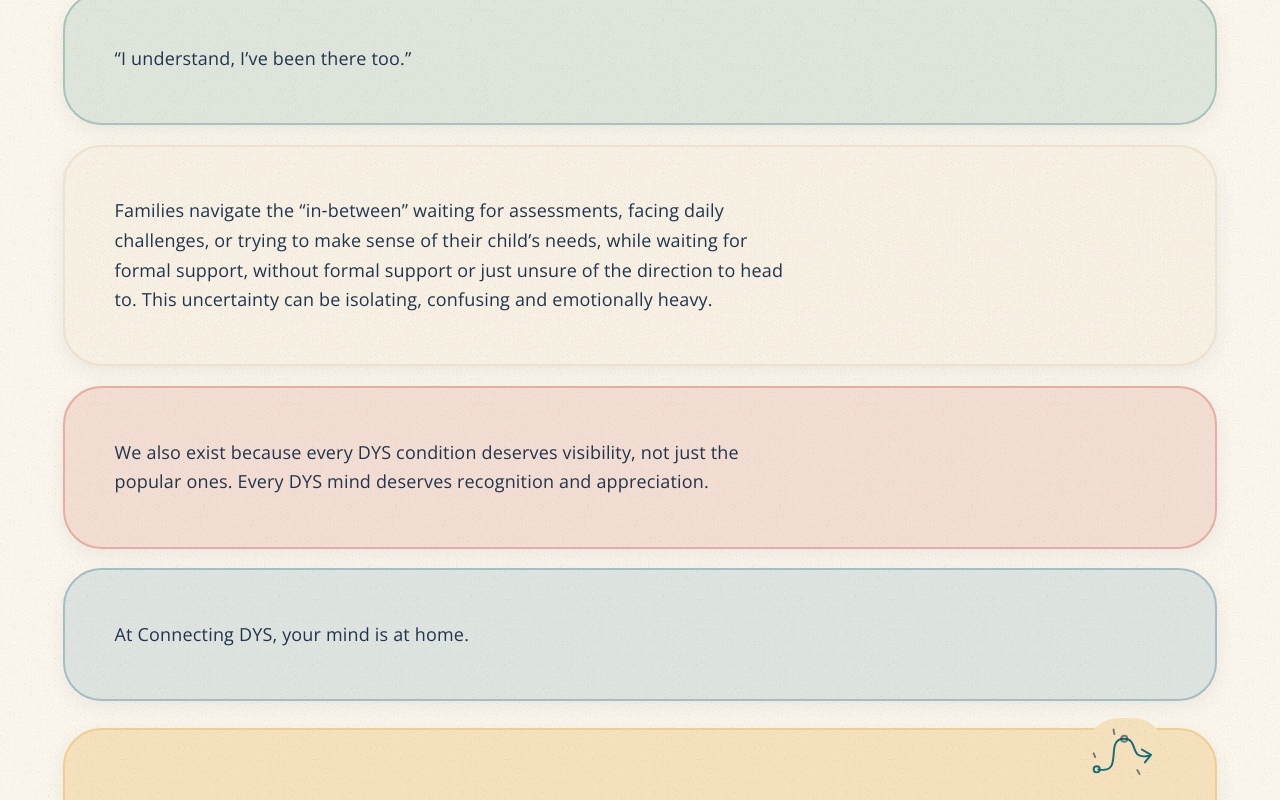
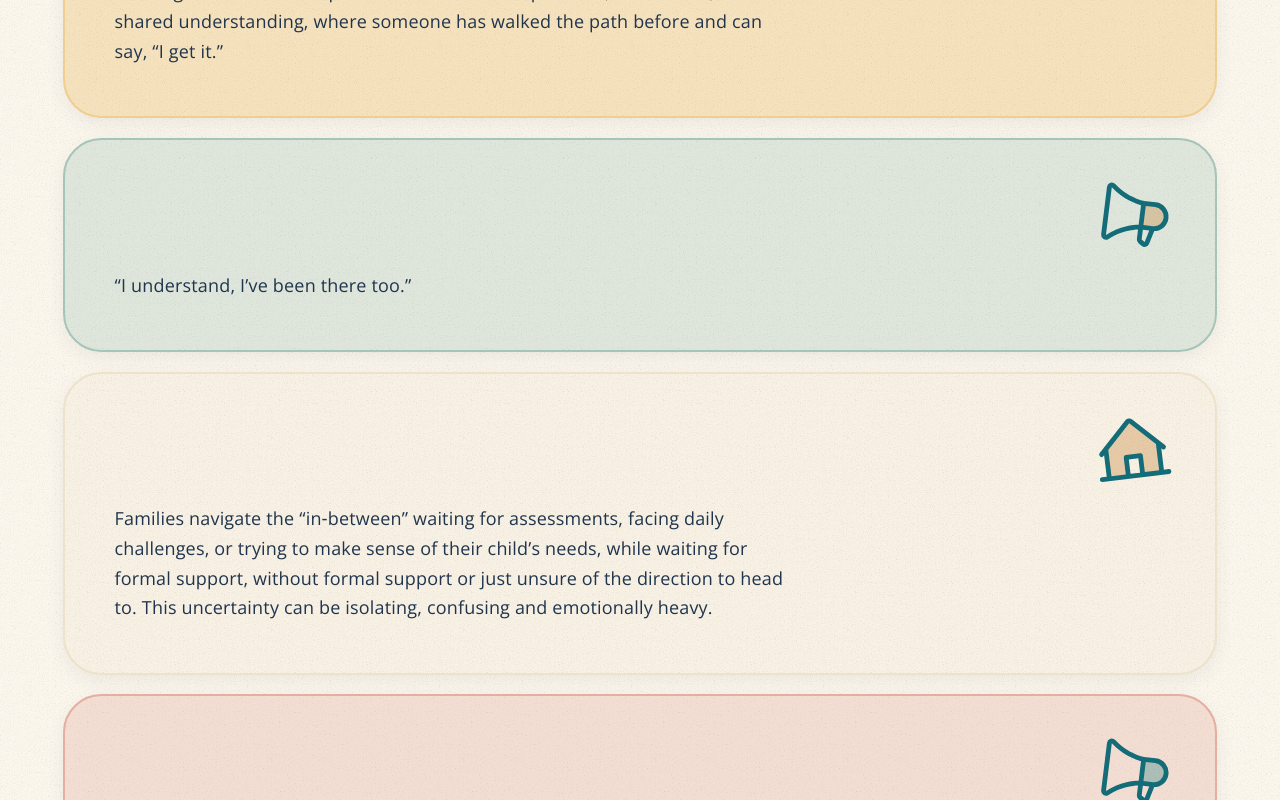
Before and after one commit to jonathan-hansel-awo/connecting-dys, a Next.js app: page /about in a window 1280 px wide. Shown: the part 1740-2540 px from the top of the page. Built offline with nearby package versions, Linux system fonts and the light colour scheme.

Commit message:
Replace panel doodles with transparent Phosphor corner illustrations

```diff
--- a/package.json
+++ b/package.json
@@ -20,6 +20,7 @@
     "@fontsource/open-sans": "^5.3.0",
     "@gsap/react": "^2.1.2",
     "@hookform/resolvers": "^7.0.6",
+    "@phosphor-icons/react": "^2.1.10",
     "class-variance-authority": "^0.7.1",
     "clsx": "^2.1.1",
     "cn": "^0.5.2",
--- a/src/components/difference-page.tsx
+++ b/src/components/difference-page.tsx
@@ -11,9 +11,9 @@ export function DifferencePage({ difference }: { difference: Difference }) {
   return <main id="main-content" tabIndex={-1} className={`reading-page wrap difference-page theme-${difference.theme}`}>
     <Link href="/" className="breadcrumb">Back to home</Link>
     <header className="editorial-heading topic-heading"><div><p className="eyebrow">Understanding DYS · {difference.cue}</p><h1>{difference.name}</h1><p>{detail.introduction}</p></div><div className="topic-art"><DifferenceArtwork index={difference.artIndex} /></div></header>
-    <section className="copy-panel panel-blue" aria-labelledby="difference-about"><h2 id="difference-about">What is {difference.name.toLowerCase()}?</h2><p>{detail.about}</p><p>Everyone’s experience is different. These examples are an introduction, rather than a checklist or a diagnosis.</p></section>
+    <section className="copy-panel panel-blue has-edge-doodle" aria-labelledby="difference-about"><EdgeDoodle motif="awareness" /><h2 id="difference-about">What is {difference.name.toLowerCase()}?</h2><p>{detail.about}</p><p>Everyone’s experience is different. These examples are an introduction, rather than a checklist or a diagnosis.</p></section>
     <section className="difference-experiences" aria-labelledby="experience-title"><h2 id="experience-title">What it can feel like</h2><ul>{detail.experiences.map(item => <li key={item}>{item}</li>)}</ul></section>
-    <section aria-labelledby="everyday-title"><h2 id="everyday-title">In everyday life</h2><div className="building-columns"><article className="copy-panel panel-amber has-edge-doodle"><EdgeDoodle motif="book" /><h3>Learning and education</h3><p>{detail.education}</p></article><article className="copy-panel panel-teal"><h3>Life, work and connection</h3><p>{detail.everyday}</p></article></div></section>
+    <section aria-labelledby="everyday-title"><h2 id="everyday-title">In everyday life</h2><div className="building-columns"><article className="copy-panel panel-amber has-edge-doodle"><EdgeDoodle motif="book" /><h3>Learning and education</h3><p>{detail.education}</p></article><article className="copy-panel panel-teal has-edge-doodle"><EdgeDoodle motif="connection" /><h3>Life, work and connection</h3><p>{detail.everyday}</p></article></div></section>
     <section className="topic-invitation copy-panel panel-cream has-edge-doodle" aria-labelledby="topic-community"><EdgeDoodle motif="home" /><h2 id="topic-community">Your mind is at home here.</h2><p>Connecting DYS is building a community rooted in lived experience and shared understanding. You are welcome whether you have a diagnosis, are waiting for one or are unsure where you fit.</p><Link className="button" href="/membership">Register Your Interest</Link></section>
     <nav className="article-links" aria-label="Other DYS pages">{differences.filter(d => d.slug !== difference.slug).map(d => <Link key={d.slug} href={`/${d.slug}`}>{d.name}</Link>)}</nav>
     <BackgroundDoodles />
--- a/src/components/dys-connections.tsx
+++ b/src/components/dys-connections.tsx
@@ -1,3 +1,4 @@
+import { EdgeDoodle } from "@/components/edge-doodle";
 import Link from "next/link";
 import Image from "next/image";
 import { differences } from "@/content/site";
@@ -7,7 +8,7 @@ import { differences } from "@/content/site";
 export function DysConnections({ placement = "support" }: { placement?: "home" | "support" }) {
   const prefix = `dys-hearts-${placement}`;
   return <section className={`dys-connections dys-connections-${placement}`} aria-labelledby={`${prefix}-title`}>
-    <div className="dys-connections-copy copy-panel panel-blue"><h2 id={`${prefix}-title`}>Your mind is at home here.</h2>
+    <div className={`dys-connections-copy copy-panel panel-blue ${placement === "support" ? "has-edge-doodle" : ""}`}>{placement === "support" && <EdgeDoodle motif="home" />}<h2 id={`${prefix}-title`}>Your mind is at home here.</h2>
     <p>DYS stands for Dyspraxia, Dyscalculia, Dysgraphia and Dyslexia, including those waiting for a diagnosis or unsure where they fit.</p>
       <nav className="dys-heart-links" aria-label="Explore the four DYS experiences">{differences.map(difference => <Link key={difference.slug} href={`/${difference.slug}`}>{difference.name}</Link>)}</nav>
     </div>
--- a/src/components/edge-doodle.tsx
+++ b/src/components/edge-doodle.tsx
@@ -1,6 +1,22 @@
-export type EdgeDoodleMotif = "connection" | "conversation" | "growth" | "bridge" | "book" | "path" | "home" | "care";
+import { HandshakeIcon } from "@phosphor-icons/react/dist/ssr/Handshake";
+import { ChatsCircleIcon } from "@phosphor-icons/react/dist/ssr/ChatsCircle";
+import { PlantIcon } from "@phosphor-icons/react/dist/ssr/Plant";
+import { BridgeIcon } from "@phosphor-icons/react/dist/ssr/Bridge";
+import { BookOpenTextIcon } from "@phosphor-icons/react/dist/ssr/BookOpenText";
+import { PathIcon } from "@phosphor-icons/react/dist/ssr/Path";
+import { HouseLineIcon } from "@phosphor-icons/react/dist/ssr/HouseLine";
+import { HandHeartIcon } from "@phosphor-icons/react/dist/ssr/HandHeart";
+import { ShieldCheckIcon } from "@phosphor-icons/react/dist/ssr/ShieldCheck";
+import { FileTextIcon } from "@phosphor-icons/react/dist/ssr/FileText";
+import { EnvelopeOpenIcon } from "@phosphor-icons/react/dist/ssr/EnvelopeOpen";
+import { UsersThreeIcon } from "@phosphor-icons/react/dist/ssr/UsersThree";
+import { PersonArmsSpreadIcon } from "@phosphor-icons/react/dist/ssr/PersonArmsSpread";
+import { LightbulbIcon } from "@phosphor-icons/react/dist/ssr/Lightbulb";
+import { MegaphoneIcon } from "@phosphor-icons/react/dist/ssr/Megaphone";
+import { MagnifyingGlassIcon } from "@phosphor-icons/react/dist/ssr/MagnifyingGlass";
 
-// Explicit editorial choices: a few meaningful accents, never one on every box.
+export type EdgeDoodleMotif = "connection" | "conversation" | "growth" | "bridge" | "book" | "path" | "home" | "care" | "shield" | "document" | "mail" | "inclusion" | "accessibility" | "idea" | "awareness" | "review";
+
 export const editorialDoodles: Record<string, Record<number, EdgeDoodleMotif>> = {
   why: { 0: "connection" }, mission: { 0: "path" }, vision: { 0: "bridge" }, goal: { 0: "growth" },
   "about-work": { 0: "conversation" },
@@ -13,43 +29,32 @@ export const editorialDoodles: Record<string, Record<number, EdgeDoodleMotif>> =
   "who-join": { 0: "home" },
 };
 
-// Original gently irregular line drawings. No text, motion or focus targets.
+
+const icons = { connection: HandshakeIcon, conversation: ChatsCircleIcon, growth: PlantIcon, bridge: BridgeIcon, book: BookOpenTextIcon, path: PathIcon, home: HouseLineIcon, care: HandHeartIcon, shield: ShieldCheckIcon, document: FileTextIcon, mail: EnvelopeOpenIcon, inclusion: UsersThreeIcon, accessibility: PersonArmsSpreadIcon, idea: LightbulbIcon, awareness: MegaphoneIcon, review: MagnifyingGlassIcon };
+
+// Text-derived fallbacks keep every reading box relevant, including policy copy.
+export function motifForContent(text: string): EdgeDoodleMotif {
+  if (/privacy|confidential|safeguard|protect|security|consent|risk|danger/i.test(text)) return "shield";
+  if (/accessib|adjustment|barrier|reading setting|font|spacing/i.test(text)) return "accessibility";
+  if (/email|contact|mailbox|write to us/i.test(text)) return "mail";
+  if (/review|monitor|evidence|record|retention|data|cookie|policy|legal|procedure/i.test(text)) return "document";
+  if (/learn|education|workshop|book|training/i.test(text)) return "book";
+  if (/listen|question|ask|voice|conversation|forum|respect/i.test(text)) return "conversation";
+  if (/grow|future|sustain|develop|foundation|goal/i.test(text)) return "growth";
+  if (/aware|understand|condition|diagnos/i.test(text)) return "awareness";
+  if (/belong|home|family|families|welcome|place/i.test(text)) return "home";
+  if (/bridge|vision/i.test(text)) return "bridge";
+  if (/inclus|divers|equal|differen|together/i.test(text)) return "inclusion";
+  if (/care|empathy|dignity|support/i.test(text)) return "care";
+  if (/journey|next|step|mission|way|explor/i.test(text)) return "path";
+  if (/idea|creat|design/i.test(text)) return "idea";
+  return "connection";
+}
+
+// Rendered on the server: no external icon requests, players or animation.
 export function EdgeDoodle({ motif }: { motif: EdgeDoodleMotif }) {
+  const Icon = icons[motif];
   return <span className={`edge-doodle edge-doodle-${motif}`} data-edge-motif={motif} aria-hidden="true">
-    <svg viewBox="0 0 100 80" fill="none" stroke="currentColor" strokeWidth="2.5" strokeLinecap="round" strokeLinejoin="round" focusable="false">
-      {motif === "connection" && <>
-        <path d="M41 32C29 18 11 27 15 42C17 53 32 55 44 44L51 37M59 47C70 60 89 51 85 36C81 23 68 25 56 36L49 43" />
-        <path className="doodle-accent" d="M34 44C45 47 55 32 68 35M12 20L8 15M84 58L90 64" />
-      </>}
-      {motif === "conversation" && <>
-        <path d="M14 18Q33 11 56 19Q64 27 58 43Q47 52 30 46L19 54L20 43Q8 36 14 18Z" />
-        <path className="doodle-accent" d="M65 28Q84 26 89 39Q93 51 80 56L80 65L67 57Q57 59 49 54M24 28Q34 25 47 29M24 36L40 37" />
-      </>}
-      {motif === "growth" && <>
-        <path d="M48 60Q55 42 51 23M51 43C33 44 25 31 28 20C44 19 52 29 51 43ZM52 35C68 37 78 26 76 15C60 13 51 24 52 35Z" />
-        <path className="doodle-accent" d="M27 61Q50 53 73 62M20 69Q50 63 80 68M31 31L43 36M62 27L69 22" />
-      </>}
-      {motif === "bridge" && <>
-        <path d="M11 55Q50 14 88 55M13 44Q50 2 86 44M22 36L24 46M39 25L40 35M58 25L59 34M75 36L77 46" />
-        <path className="doodle-accent" d="M8 59L29 61M72 61L93 59M35 64Q48 59 63 64M40 71Q50 68 59 71" />
-      </>}
-      {motif === "book" && <>
-        <path d="M49 25Q31 13 13 20L17 59Q33 53 50 65Q66 54 85 58L88 18Q66 13 49 25L50 65Z" />
-        <path className="doodle-accent" d="M23 30Q33 28 41 34M24 41Q33 39 41 44M60 32Q69 27 78 28M60 43Q68 38 76 39M12 67Q29 60 43 69" />
-      </>}
-      {motif === "path" && <>
-        <path d="M16 63C51 70 23 23 50 23C70 23 55 52 83 45M73 37L85 44L77 54" />
-        <path className="doodle-accent" d="M12 47L10 42M37 17L36 11M67 64L70 69" />
-        <circle cx="14" cy="63" r="4" /><circle className="doodle-accent" cx="50" cy="23" r="4" />
-      </>}
-      {motif === "home" && <>
-        <path d="M17 39L49 13L83 38M25 34L26 65L73 64L74 33M43 64L43 47Q50 40 57 47L57 64" />
-        <path className="doodle-accent" d="M34 31C27 20 40 17 45 27C53 17 63 25 55 34L45 42ZM18 71Q51 75 84 69" />
-      </>}
-      {motif === "care" && <>
-        <path d="M49 25C36 8 17 24 28 39L49 58L72 38C83 22 64 9 49 25Z" />
-        <path className="doodle-accent" d="M17 46Q11 58 27 65L44 69M83 46Q91 60 72 65L56 69M17 23L11 20M83 22L89 18" />
-      </>}
-    </svg>
+    <Icon weight="duotone" size="100%" focusable="false" />
   </span>;
 }
--- a/src/components/organisation-page.tsx
+++ b/src/components/organisation-page.tsx
@@ -1,3 +1,4 @@
+import { EdgeDoodle } from "@/components/edge-doodle";
 import { CommunityPhoto } from "@/components/community-photo";
 import { BackgroundDoodles } from "@/components/background-doodles";
 import Link from "next/link";
@@ -30,6 +31,6 @@ export function OrganisationPage({ slug }: { slug: OrganisationSlug }) {
     {slug === "what-we-do" && <SourcePanels sources={["work-1", "work-2", "work-3", "work-4", "work-5", "work-6", "work-7", "work-8", "goal-young"]} />}
     {slug === "our-approach" && <SourcePanels sources={["how", "commitment", "approach-community", "approach-design", "approach-grow", "approach-social", "approach-awareness", "approach-infrastructure", "approach-gets", "approach-goals", "approach-intend"]} />}
     {slug === "values" && <SourcePanels sources={["value-B", "value-R", "value-I", "value-D", "value-G", "value-E"]} />}
-    <nav className="article-links copy-panel panel-cream" aria-label="Keep exploring"><Link href="/membership">Register Your Interest</Link><Link href="/contact">Work With Us</Link><Link href="/values">Our Values</Link></nav>
+    <nav className="article-links copy-panel panel-cream has-edge-doodle" aria-label="Keep exploring"><EdgeDoodle motif="path" /><Link href="/membership">Register Your Interest</Link><Link href="/contact">Work With Us</Link><Link href="/values">Our Values</Link></nav>
   <BackgroundDoodles /></main>;
 }
--- a/src/components/source-panel.tsx
+++ b/src/components/source-panel.tsx
@@ -1,5 +1,5 @@
 import { Children, createElement, isValidElement, type ReactNode } from "react";
-import { EdgeDoodle, editorialDoodles } from "@/components/edge-doodle";
+import { EdgeDoodle, editorialDoodles, motifForContent } from "@/components/edge-doodle";
 import supplied from "@/content/supplied-copy.json";
 
 export type SourceBlock = { type: string; text?: string; items?: string[] };
@@ -33,6 +33,12 @@ function paragraphGroups(blocks: SourceBlock[]) {
   return groups.length ? groups : [[]];
 }
 
+function contentText(node: ReactNode): string {
+  if (typeof node === "string" || typeof node === "number") return String(node);
+  if (isValidElement<{ children?: ReactNode }>(node)) return contentText(node.props.children);
+  return Children.toArray(node).map(child => isValidElement<{ children?: ReactNode }>(child) ? contentText(child.props.children) : String(child)).join(" ");
+}
+
 export function ParagraphPanels({ children, tone = "blue" }: { children: ReactNode; tone?: string }) {
   const groups: ReactNode[][] = [];
   let current: ReactNode[] = [];
@@ -43,7 +49,7 @@ export function ParagraphPanels({ children, tone = "blue" }: { children: ReactNo
     current.push(child);
   }
   if (current.length) groups.push(current);
-  return <>{groups.map((group, i) => <div className={`copy-panel panel-${toneAt(tone, i)}`} key={i}>{group}</div>)}</>;
+  return <>{groups.map((group, i) => <div className={`copy-panel panel-${toneAt(tone, i)} has-edge-doodle`} key={i}><EdgeDoodle motif={motifForContent(contentText(group))} />{group}</div>)}</>;
 }
 
 const emphasisBySource: Record<string, Record<number, string>> = {
@@ -59,24 +65,24 @@ export function SourcePanel({ source, level = 2, tone = "blue", id, children, ar
   const headingId = id || `source-${source}`;
   const Container = collapsible ? "details" : "section";
   return <Container className={`source-section ${collapsible ? "policy-disclosure" : "editorial-source"}`} data-source-id={source} aria-labelledby={headingId} open={collapsible && initiallyOpen ? true : undefined}>
-    {collapsible && <summary>{createElement(`h${level}`, { id: headingId }, section.title)}<span className="disclosure-indicator" aria-hidden="true" /></summary>}
+    {collapsible && <summary><EdgeDoodle motif={motifForContent(section.title)} />{createElement(`h${level}`, { id: headingId }, section.title)}<span className="disclosure-indicator" aria-hidden="true" /></summary>}
     {paragraphGroups(section.blocks).map((group, i) => {
       const emphasis = !collapsible ? emphasisBySource[source]?.[i] : undefined;
-      const motif = !collapsible ? editorialDoodles[source]?.[i] : undefined;
-      const panel = <div className={`copy-panel panel-${toneAt(tone, i)} ${emphasis ? `source-${emphasis}` : ""} ${motif ? "has-edge-doodle" : ""}`} data-copy-emphasis={emphasis} key={i}>
-        {motif && <EdgeDoodle motif={motif} />}
+      const motif = editorialDoodles[source]?.[i] ?? motifForContent(group.map(block => block.text || block.items?.join(" ") || "").join(" ") + " " + section.title);
+      const panel = <div className={`copy-panel panel-${toneAt(tone, i)} ${emphasis ? `source-${emphasis}` : ""} has-edge-doodle`} data-copy-emphasis={emphasis} key={i}>
+        <EdgeDoodle motif={motif} />
         {i === 0 && !collapsible && createElement(`h${level}`, { id: headingId }, section.title)}
         <SourceBlocks blocks={group} headingLevel={level + 1} emphasis={emphasis} />
       </div>;
       const content = i === 0 && artwork ? <div className="illustrated-source-header">{panel}<div className="editorial-art">{artwork}</div></div> : panel;
       return <div className="source-beat" key={i}>{content}{interlude?.after === i && <div className="editorial-interlude">{interlude.content}</div>}</div>;
     })}
-    {section.table && <div className={`copy-panel panel-${tone}`}><div className="retention-scroll" role="region" aria-label={section.title} tabIndex={0}>
+    {section.table && <div className={`copy-panel panel-${tone} has-edge-doodle`}><EdgeDoodle motif="document" /><div className="retention-scroll" role="region" aria-label={section.title} tabIndex={0}>
       <table className="retention-table"><thead><tr>{section.table[0].map(cell => <th scope="col" key={cell}>{cell}</th>)}</tr></thead>
         <tbody>{section.table.slice(1).map(row => <tr key={row[0]}><th scope="row">{row[0]}</th>{row.slice(1).map((cell, i) => <td key={i}>{cell}</td>)}</tr>)}</tbody>
       </table>
     </div></div>}
-    {children && <div className="copy-panel panel-cream">{children}</div>}
+    {children && <div className="copy-panel panel-cream has-edge-doodle"><EdgeDoodle motif={motifForContent(contentText(children))} />{children}</div>}
   </Container>;
 }
 
--- a/src/styles/edge-doodles.css
+++ b/src/styles/edge-doodles.css
@@ -1,25 +1,33 @@
-/* Decorative edge badges occupy their own flow row above the copy. Their
-   negative top margin only crosses the border into the existing section gap. */
+/* Transparent Phosphor corner illustrations have a dedicated row: prose never
+   flows behind an icon, including when headings wrap or reading size changes. */
 .copy-panel.has-edge-doodle { position: relative; }
 .edge-doodle {
   display: block;
-  width: 4.25rem;
-  height: 3.75rem;
+  width: clamp(3.5rem, 6vw, 4.5rem);
+  height: clamp(3.5rem, 6vw, 4.5rem);
   max-width: 100%;
-  margin-inline: auto .15rem;
-  margin-block: calc(-1 * clamp(1.25rem, 4vw, 2.75rem) - .7rem) .65rem;
+  margin-inline: auto -.3rem;
+  margin-block: -.65rem .9rem;
   color: var(--panel-accent, var(--reading-accent, var(--brand-teal)));
-  background-color: color-mix(in srgb, var(--panel-tint, var(--panel-blue)) var(--panel-mix, 22%), var(--reading-background));
-  background-image: var(--surface-grain-image);
-  background-size: var(--surface-grain-size);
-  border-radius: 45% 40% 44% 48%;
+  background: none;
   pointer-events: none;
   user-select: none;
+  transform: rotate(7deg);
 }
-.edge-doodle > svg { display: block; width: 100%; height: 100%; overflow: visible; }
-.edge-doodle .doodle-accent { stroke: var(--panel-ink, var(--reading-ink, var(--brand-navy))); opacity: .6; }
-.edge-doodle-growth, .edge-doodle-home { margin-inline: .15rem auto; }
-/* Decorations never compete with simplified reading or forced colours. */
+.edge-doodle > svg { display: block; width: 100%; height: 100%; }
+.edge-doodle > svg [opacity] { fill: var(--doodle-wash, #c27926); opacity: .32; }
+.panel-amber .edge-doodle, .panel-coral .edge-doodle { --doodle-wash: #147b79; }
+.edge-doodle-growth, .edge-doodle-home, .edge-doodle-care { transform: rotate(-7deg); }
+html[data-theme="dark"] .edge-doodle { color: #91ded8; --doodle-wash: #f4be71; }
+html[data-theme="dark"] :is(.panel-amber, .panel-coral) .edge-doodle { color: #f4c582; --doodle-wash: #85d7d0; }
+/* Links remain full-width, with a separate icon row ahead of their content. */
+.article-links.has-edge-doodle { display: block; }
+.article-links.has-edge-doodle > a { margin-inline-end: 1.5rem; }
+.policy-contents > summary > .edge-doodle { margin-inline-end: .3rem; }
+.policy-disclosure > summary { display: grid; grid-template-columns: minmax(0, 1fr) auto; gap: .65rem 1rem; }
+.policy-disclosure > summary > .edge-doodle { grid-column: 1 / -1; width: 3rem; height: 3rem; margin: 0 0 0 auto; }
+.policy-disclosure > summary > h2 { grid-column: 1; }
+.policy-disclosure > summary > .disclosure-indicator { grid-column: 2; }
 html[data-spacious="true"] .edge-doodle,
 html[data-texture="off"] .edge-doodle { display: none; }
 @media (forced-colors: active), print { .edge-doodle { display: none; } }
```
Also changed, not shown: src/app/[slug]/page.tsx (+4 -3 lines), src/components/membership-interest-form.tsx (+4 -3 lines), src/components/membership-page.tsx (+5 -4 lines), src/components/policy-page.tsx (+8 -7 lines), 2 other files (tests, documents, lock files or other folders).
